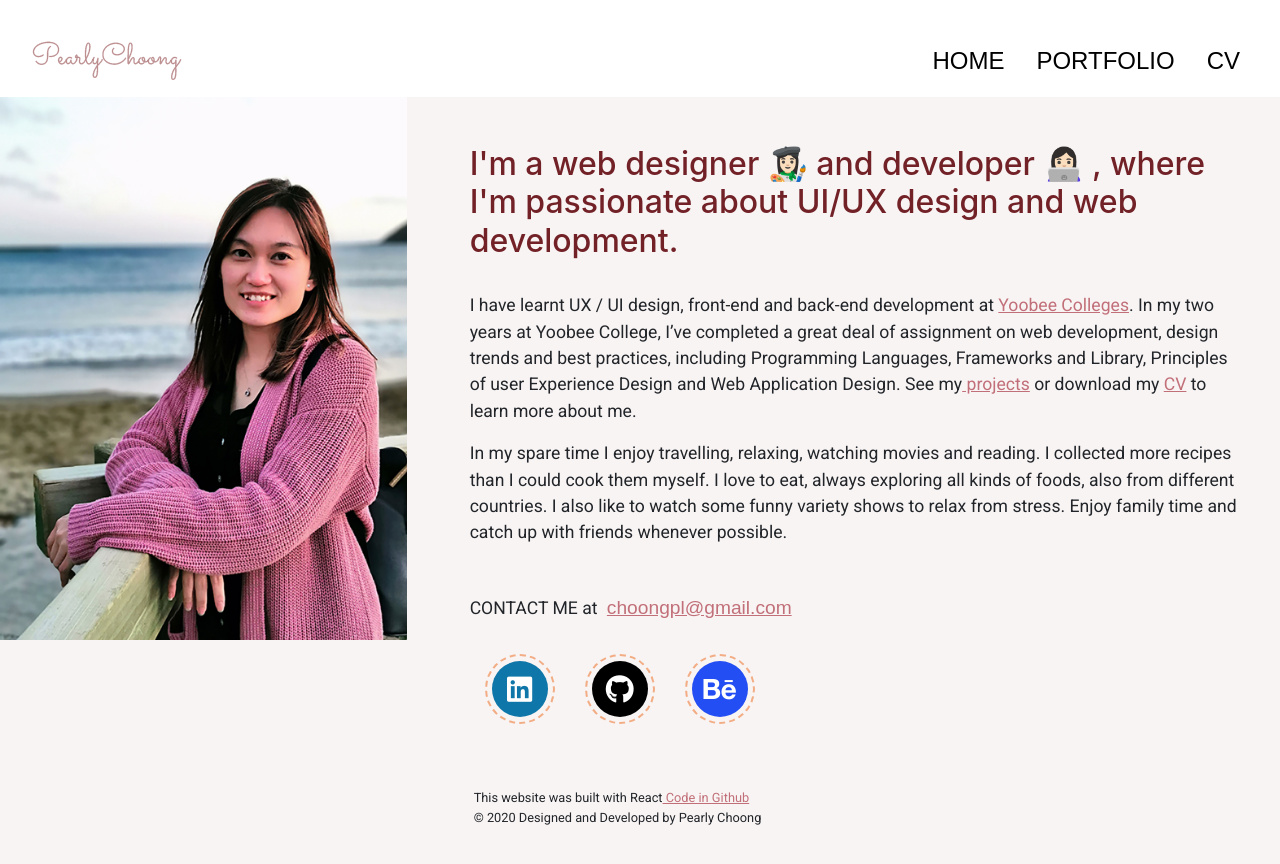
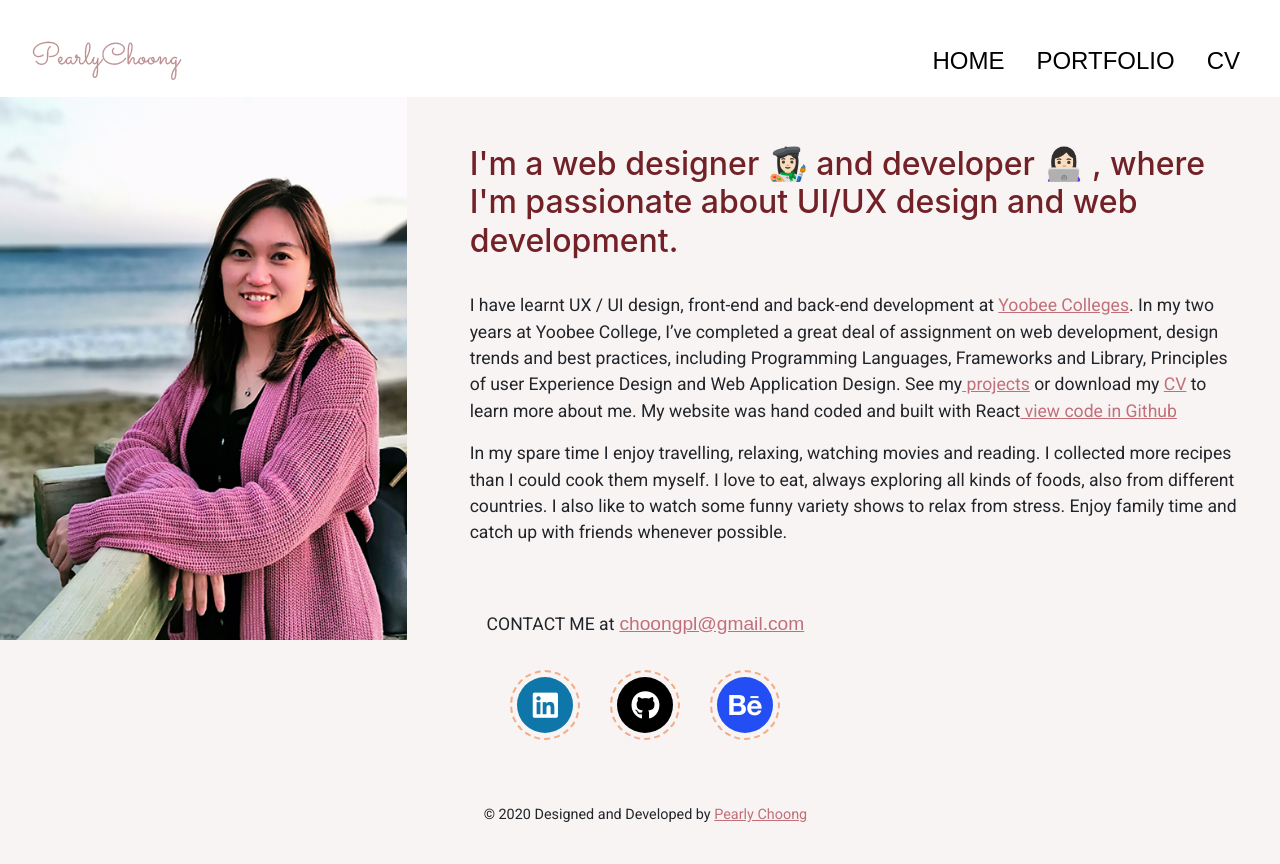
Before and after one commit to Pearly-choong/portfolio-site, a React (Create React App) app in the folder client/: page / in a window 1280 px wide. Both pictures are taken after a click on the button "Click to enter the site..". Shown: the top 864 px of the page. Built offline with nearby package versions, Linux system fonts and the light colour scheme; a web font is replaced by a local one.

Commit message:
fix home page layout and footer

```diff
--- a/client/src/App.js
+++ b/client/src/App.js
@@ -64,7 +64,7 @@ class App extends React.Component{
                   <div className="container">
                   <Typical wrapper="span" steps={steps} loop={1} className={'intro__titleFont'} />
                   </div>
-                  <button className="btn mt-5 pt-5 my-enter-btn" onClick={this.home}><span>Click to enter the site..</span> </button>
+                  <button className="btn mt-5 pt-5 my-enter-btn" onClick={this.home}><span><u>Click to enter the site..</u></span> </button>
                 </header>
 
                   {/* <Navbar.Brand onClick={this.home}><img src={logo} className="App-logo" alt="logo"/></Navbar.Brand>  */}
--- a/client/src/components/footer/Footer.js
+++ b/client/src/components/footer/Footer.js
@@ -5,18 +5,20 @@ class Footer extends React.Component{
     render(){
         return (
              <div className="my-background text-center">
-                 <hr className="break-line"></hr>
-                 <p className="mt-5">CONTACT ME: <a className="my-email" href="mailto:choongpl@gmail.com? subject=subject text">choongpl@gmail.com</a></p>
+                 {/* <hr className="break-line"></hr> */}
+                 {/* <div className="col-xs-12 col-sm-6 col-md-6 col-xl-6"> */}
+                 <p className="pt-5">CONTACT ME at<a className="my-email" href="mailto:choongpl@gmail.com? subject=subject text">choongpl@gmail.com</a></p>
                  <div className="social-icons py-3">
                      <a className="link linked" href="https://www.linkedin.com/in/pearly-choong/" target="_blank"><i className="fab fa-linkedin"></i></a>
                      <a className="link github" href="https://github.com/Pearly-choong" target="_blank"><i className="fab fa-github"></i></a>
                      <a className="link behance" href="https://www.behance.net/choongplf52b" target="_blank"><i className="fab fa-behance"></i></a>
                  </div>
+                {/* </div>
+                <div className="col-xs-12 col-sm-6 col-md-6 col-xl-6"> */}
                  <footer className="my-footer-bg pb-3 pt-5 px-1">
-                     This website was built with React
-                     <a href="https://github.com/Pearly-choong/portfolio-site" target="_blank"> Code in Github</a><br/>
-                     &copy; 2020 Designed and Developed by Pearly Choong
+                     &copy; 2020 Designed and Developed by <a href="https://www.pearlychoong.com/">Pearly Choong</a>
                 </footer>
+                {/* </div> */}
             </div>
         )
     }
--- a/client/src/components/footer/Footer.scss
+++ b/client/src/components/footer/Footer.scss
@@ -6,6 +6,10 @@
   // border: 1px solid $theme-dark-pink-color;
 }
 
+// .footer-container{
+//   position: relative;
+// }
+
 
 .my-footer-bg{
     width: 100%;
@@ -13,6 +17,8 @@
     font-size: 0.8rem;
     font-family: $body-font;
     // background-color: #F9F4F4;
+    //position : absolute;
+    //bottom: 0;
 }
 
 .my-email{
--- a/client/src/components/home/Home.js
+++ b/client/src/components/home/Home.js
@@ -91,28 +91,35 @@ class Home extends React.Component {
                 <h2 className="my-title">I'm a web designer 👩🏻‍🎨 and developer 👩🏻‍💻 , where I'm passionate about UI/UX design and web development. </h2>
                 <br/>
 
-                <p> I have learnt UX / UI design, front-end and back-end development at <a className="home-btn" href="https://www.yoobee.ac.nz/" target="_blank">Yoobee Colleges</a>.
+                <p> I have learnt UX / UI design, front-end and back-end development at <a className="home-link" href="https://www.yoobee.ac.nz/" target="_blank">Yoobee Colleges</a>.
                     In my two years at Yoobee College, I’ve completed a great deal of assignment on web development, design trends
                     and best practices, including Programming Languages, Frameworks and Library, Principles of user Experience Design
                     and Web Application Design.
-                    See my<button className="btn-link home-btn" onClick={this.portfolio}> &nbsp;projects</button> or download my <a className="home-btn" href="https://drive.google.com/file/d/1b_6YBSBWxtzRDAROHFJIhMQsNgHl7Yg4/view?usp=sharing" target="_blank" target="_blank">CV</a> to learn more about me.
+                    See my<button className="btn-link home-link" onClick={this.portfolio}> &nbsp;projects</button> or download my <a className="home-link" href="https://drive.google.com/file/d/1pyzoEhF1-LQusQRa-fKU5Agi_fMyBArg/view?usp=sharing" target="_blank" target="_blank">CV</a> to learn more about me.
+                    My website was hand coded and built with React
+                     <a className="home-link" href="https://github.com/Pearly-choong/portfolio-site" target="_blank"> view code in Github</a>
                 </p>
                 <p>In my spare time I enjoy travelling, relaxing, watching movies and reading. I collected more recipes than I could cook them myself.
                     I love to eat, always exploring all kinds of foods, also from different countries. I also like to watch some funny variety shows to relax from stress.
                     Enjoy family time and catch up with friends whenever possible. </p>
-
+                <div className="float-left text-left">
+                <Footer/>
+                </div>
+                {/* <div className="row footer-container">
+                <div className="col-xs-12 col-sm-6 col-md-6 col-xl-6">
                 <p className="mt-5">CONTACT ME at <a className="my-email" href="mailto:choongpl@gmail.com? subject=subject text">choongpl@gmail.com</a></p>
                  <div className="social-icons py-3 mb-5">
                      <a className="link linked" href="https://www.linkedin.com/in/pearly-choong/" target="_blank"><i className="fab fa-linkedin"></i></a>
                      <a className="link github" href="https://github.com/Pearly-choong" target="_blank"><i className="fab fa-github"></i></a>
                      <a className="link behance" href="https://www.behance.net/choongplf52b" target="_blank"><i className="fab fa-behance"></i></a>
                  </div>
+                 </div>
+                 <div className="col-xs-12 col-sm-6 col-md-6 col-xl-6">
                  <footer className="my-footer-bg px-1">
-                     This website was built with React
-                     <a href="https://github.com/Pearly-choong/portfolio-site" target="_blank"> Code in Github</a><br/>
                      &copy; 2020 Designed and Developed by Pearly Choong
                 </footer>
-
+                </div>
+                </div> */}
                  {/* <div className="col-lg-6">
                  <img style={myImg} src={Img} alt="image"/>
                  </div> */}
@@ -144,6 +151,7 @@ class Home extends React.Component {
 
           </section>  */}
           </div>
+
         );
 
     }
--- a/client/src/components/home/Home.scss
+++ b/client/src/components/home/Home.scss
@@ -8,12 +8,12 @@
     //max-width: 100%;
 }
 
-.home-btn{
+.home-link{
     background-color: inherit;
     border: none;
     color: $theme-primary-color;
     text-decoration: underline;
-    font-size: 1.1rem;
+    font-size: 1rem;
     font-family: $body-font;
 }
 
--- a/client/src/components/navigation/Navigation.js
+++ b/client/src/components/navigation/Navigation.js
@@ -94,7 +94,7 @@ class Navigation extends React.Component{
                             <Nav.Link className="pr-4" onClick={this.portfolio}>PORTFOLIO</Nav.Link>
                             {/* <Nav.Link className="pr-4" onClick={this.about}>ABOUT</Nav.Link> */}
                             {/* <Nav.Link className="pr-4" onClick={this.contact}>CONTACT</Nav.Link> */}
-                            <Nav.Link className="pr-4" href="https://drive.google.com/file/d/1b_6YBSBWxtzRDAROHFJIhMQsNgHl7Yg4/view?usp=sharing" target="_blank">CV</Nav.Link>
+                            <Nav.Link className="pr-4" href="https://drive.google.com/file/d/1pyzoEhF1-LQusQRa-fKU5Agi_fMyBArg/view?usp=sharing" target="_blank">CV</Nav.Link>
                         </Nav>
                     </Navbar.Collapse>
                 </Navbar>
--- a/client/src/components/portfolio/Portfolio.js
+++ b/client/src/components/portfolio/Portfolio.js
@@ -173,6 +173,7 @@ class Portfolio extends React.Component{
               <div className="row py-5 mx-0">
                   {cardComponent}
               </div>
+               <hr className="break-line"></hr>
             </div>
           </div>
         )
--- a/client/src/shared/_mediaQuery.scss
+++ b/client/src/shared/_mediaQuery.scss
@@ -1,5 +1,13 @@
 /* mobile display only */
-@media only screen and (max-width: 768px){
+@media only screen and (max-width: 767px){
+    .my-enter-btn{
+        font-size: 1rem;
+    }
+
+    .my-title {
+        font-size: 1.6rem;
+    }
+
     .back-to-top{
         display: none;
     }
@@ -39,9 +47,16 @@
 /* Medium devices (landscape tablets, 768px and up) */
 @media only screen and (min-width: 768px){
     p {
-        font-size: 1rem;;
+        font-size: 1.5rem;;
       }
 
+    .home-link{
+        font-size: 1.5rem;
+    }
+
+    .my-footer-bg, .my-footer-bg a{
+        font-size: 1.2rem;
+    }
     // style home page
     .intro__nameFont {
         font-size: 2.2rem;
@@ -83,6 +98,10 @@
     p {
         font-size: 1.1rem;;
       }
+
+    .home-link{
+        font-size: 1.1rem;
+    }
 
     //style homepage
     .intro {
@@ -138,6 +157,14 @@
 
 /* Large devices (tablet landscape/laptops/desktops, 1024px and up) */
 @media only screen and (min-width: 1024px) {
+
+    .home-link{
+        font-size: 1.1rem;
+    }
+
+    .my-footer-bg, .my-footer-bg a{
+        font-size: 0.9rem;
+    }
 
     .indicator {
         top: 100%;
```
